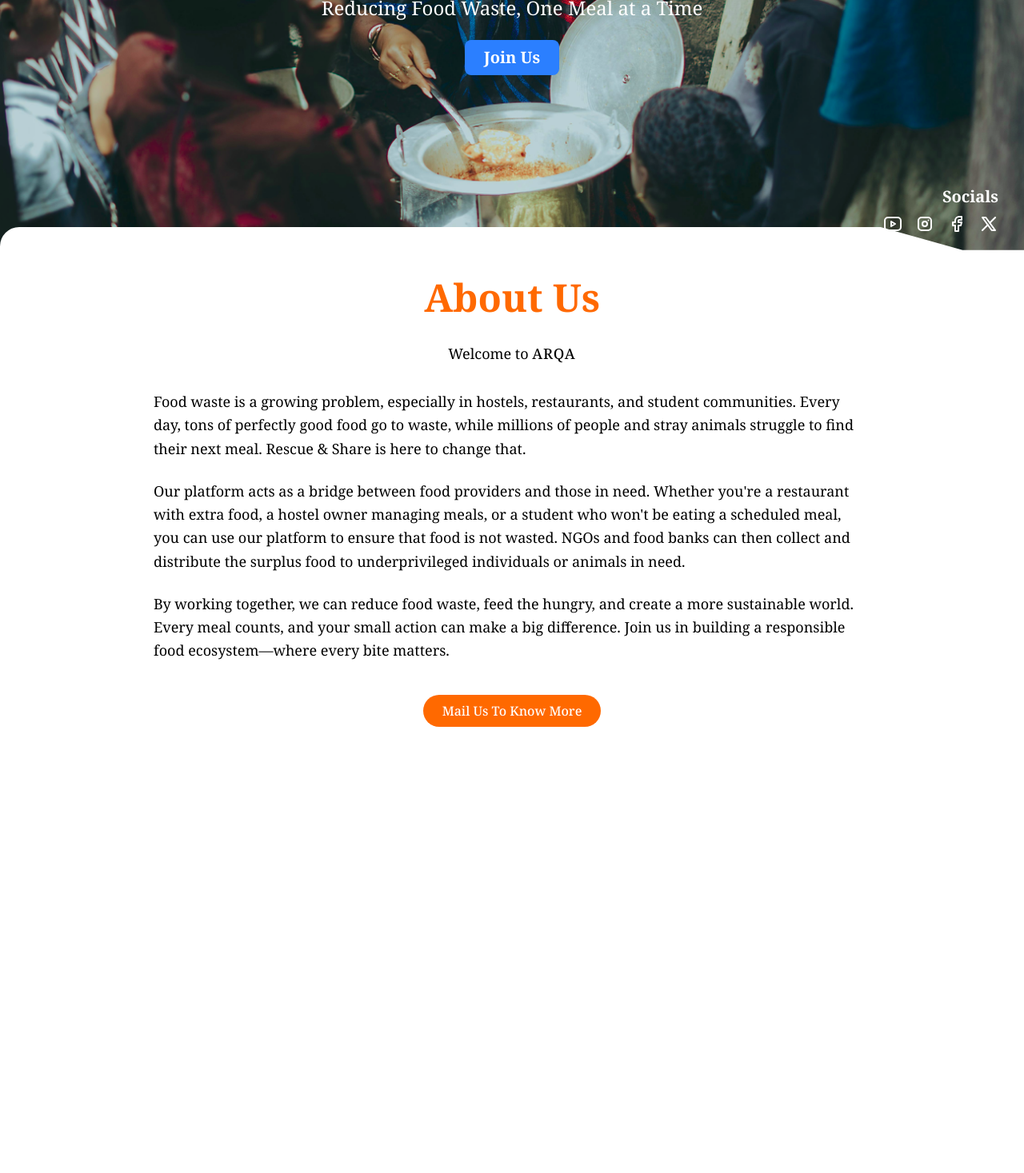
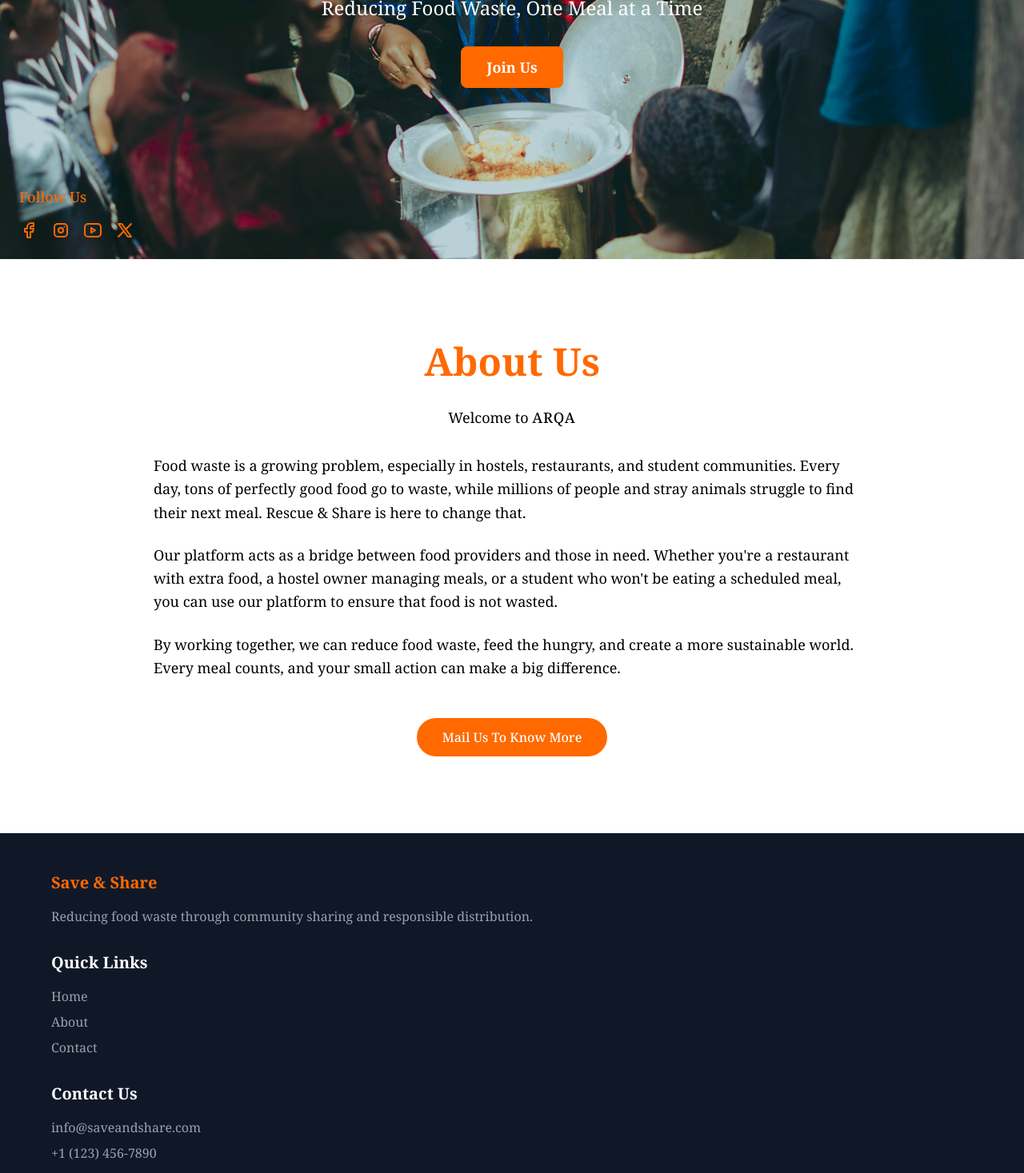
Before and after one commit to SHREYA-2k5/arqa, a React (Vite) app in the folder client/: page / in a window 1280 px wide. Shown: the part 476-1943 px from the top of the page at 80% size. Before the commit the page ends 1481 px from the top, so only its background shows below. Built offline with nearby package versions, Linux system fonts and the light colour scheme.

Commit message:
some major updates with low code

```diff
--- a/client/src/pages/HomePage.jsx
+++ b/client/src/pages/HomePage.jsx
@@ -1,35 +1,36 @@
 import '../App.css';
-import {  IconBrandX, IconBrandYoutube, IconBrandFacebook, IconBrandInstagram } from '@tabler/icons-react';
+import { IconBrandX, IconBrandYoutube, IconBrandFacebook, IconBrandInstagram } from '@tabler/icons-react';
 
 function HomePage() {
   return (
-    <>
-      <div className="background fixed top-0 h-screen w-full bg-cover bg-center"></div>
-        <div className="relative flex h-[45rem] flex-col items-center justify-center px-4">
-          <h1 className="text-[7rem] text-white mb-2">Save & Share</h1>
-          <p className="text-2xl md:text-2xl text-white mb-6">Reducing Food Waste, One Meal at a Time</p>
-          <button className="bg-blue-500 hover:bg-blue-700 text-white font-bold py-2 px-6 rounded-lg text-lg md:text-xl">
+    <div className="relative">
+      {/* Hero Section */}
+      <div className="background fixed top-0 h-screen w-full bg-cover bg-center -z-10"></div>
+      <div className="relative flex h-screen flex-col items-center justify-center px-4 text-center">
+        <h1 className="text-6xl md:text-7xl lg:text-8xl text-white mb-4 font-bold">Save & Share</h1>
+        <p className="text-xl md:text-2xl text-white mb-8 max-w-2xl">Reducing Food Waste, One Meal at a Time</p>
+        <button className="bg-orange-500 hover:bg-black text-white font-bold py-3 px-8 rounded-lg text-lg transition duration-300">
           Join Us
         </button>
       </div>
 
-      {/* Socials Section */}
-      <div className="absolute bottom-4 right-4 text-white flex flex-col items-end space-y-2 p-2 md:p-4">
-        <p className="text-lg md:text-xl font-bold">Socials</p>
+      {/* Socials Section - Left Aligned */}
+      <div className="fixed bottom-6 left-6 z-20">
+        <div className="flex flex-col space-y-4">
+          <p className="text-orange-500 text-lg font-medium">Follow Us</p>
           <div className="flex space-x-4">
-          <IconBrandYoutube className="text-2xl md:text-3xl cursor-pointer hover:text-red-500" />
-          <IconBrandInstagram className="text-2xl md:text-3xl cursor-pointer hover:text-pink-500" />
-          <IconBrandFacebook className="text-2xl md:text-3xl cursor-pointer hover:text-blue-500" />
-          <IconBrandX className="text-2xl md:text-3xl cursor-pointer hover:text-gray-400" />
+            <IconBrandFacebook className="text-2xl text-orange-500 hover:text-black cursor-pointer transition" />
+            <IconBrandInstagram className="text-2xl text-orange-500 hover:text-black cursor-pointer transition" />
+            <IconBrandYoutube className="text-2xl text-orange-500 hover:text-black cursor-pointer transition" />
+            <IconBrandX className="text-2xl text-orange-500 hover:text-black cursor-pointer transition" />
+          </div>
         </div>
       </div>
 
-
-
-      {/*About us section*/}
+      {/* About Us Section with Original Clip-Path */}
       <div className="bg-white rounded-t-3xl mt-[-2rem] relative z-10 px-6 md:px-16 lg:px-24 pt-16 pb-24"
         style={{
-       clipPath: "polygon(86% 0, 94% 4%, 100% 4%, 100% 100%, 11% 100%, 0 91%, 0 0)"
+          clipPath: "polygon(69% 0, 84% 10%, 100% 10%, 100% 100%, 10% 100%, 0 100%, 0 0)"
         }}>
         <div className="max-w-4xl mx-auto">
           <h2 className="text-4xl md:text-5xl font-bold text-orange-500 text-center mb-8">About Us</h2>
@@ -47,27 +48,58 @@ function HomePage() {
             <p className="leading-relaxed">
               Our platform acts as a bridge between food providers and those in need. Whether you're a
               restaurant with extra food, a hostel owner managing meals, or a student who won't be
-        eating a scheduled meal, you can use our platform to ensure that food is not wasted. NGOs
-        and food banks can then collect and distribute the surplus food to underprivileged
-        individuals or animals in need.
+              eating a scheduled meal, you can use our platform to ensure that food is not wasted.
             </p>
 
             <p className="leading-relaxed">
               By working together, we can reduce food waste, feed the hungry, and create a more
               sustainable world. Every meal counts, and your small action can make a big difference.
-        Join us in building a responsible food ecosystem—where every bite matters.
             </p>
           </div>
 
-    <div className="flex justify-center mt-10">
-      <button className="bg-orange-500 hover:bg-orange-600 text-white font-medium py-2 px-6 rounded-full">
+          <div className="flex justify-center mt-12">
+            <button className="bg-orange-500 hover:bg-black text-white font-medium py-3 px-8 rounded-full transition duration-300">
               Mail Us To Know More
             </button>
           </div>
         </div>
       </div>
 
-    </>
+      {/* Footer */}
+      <footer className="bg-gray-900 text-white py-12 px-6">
+        <div className="max-w-6xl mx-auto grid grid-cols-1 md:grid-cols-3 gap-8">
+          <div>
+            <h3 className="text-xl font-bold text-orange-500 mb-4">Save & Share</h3>
+            <p className="text-gray-400">Reducing food waste through community sharing and responsible distribution.</p>
+          </div>
+
+          <div>
+            <h3 className="text-xl font-bold mb-4">Quick Links</h3>
+            <ul className="space-y-2">
+              <li><a href="#" className="text-gray-400 hover:text-white transition">Home</a></li>
+              <li><a href="#" className="text-gray-400 hover:text-white transition">About</a></li>
+              <li><a href="#" className="text-gray-400 hover:text-white transition">Contact</a></li>
+            </ul>
+          </div>
+
+          <div>
+            <h3 className="text-xl font-bold mb-4">Contact Us</h3>
+            <p className="text-gray-400 mb-2">info@saveandshare.com</p>
+            <p className="text-gray-400 mb-4">+1 (123) 456-7890</p>
+            <div className="flex space-x-4">
+              <IconBrandFacebook className="text-xl text-orange-500 hover:text-black cursor-pointer transition" />
+              <IconBrandInstagram className="text-xl text-orange-500 hover:text-black cursor-pointer transition" />
+              <IconBrandYoutube className="text-xl text-orange-500 hover:text-black cursor-pointer transition" />
+              <IconBrandX className="text-xl text-orange-500 hover:text-black cursor-pointer transition" />
+            </div>
+          </div>
+        </div>
+
+        <div className="border-t border-gray-800 mt-8 pt-8 text-center text-gray-500">
+          <p>&copy; {new Date().getFullYear()} Save & Share. All rights reserved.</p>
+        </div>
+      </footer>
+    </div>
   );
 }
 
--- a/client/src/pages/ProfilePage.jsx
+++ b/client/src/pages/ProfilePage.jsx
@@ -3,8 +3,8 @@ import { IconMail, IconCurrencyDollar, IconClipboardList, IconPlus, IconCash } f
 const ProfilePage = () => {
   // Sample user data - replace with your actual data
   const user = {
-    name: "Hillary Tea",
-    email: "imfunny@example.com",
+    name: "God or What",
+    email: "iamthegod@example.com",
     prebookedMeals: 8,
     currency: 125.50,
     avatar: "https://avatar.iran.liara.run/public/98"
@@ -19,7 +19,7 @@ const ProfilePage = () => {
     <div className="min-h-screen bg-[#EBDFD7] flex items-center justify-center p-4">
       <div className="bg-[#F8F2EF] rounded-xl shadow-md overflow-hidden w-2xl">
         {/* Profile Header */}
-        <div className="bg-[#060606] p-6 text-center">
+        <div className="bg-[#e65f2b] p-6 text-center">
           <div className="mx-auto w-24 h-24 rounded-full border-4 border-white overflow-hidden">
             <img
               src={user.avatar}
@@ -66,7 +66,7 @@ const ProfilePage = () => {
           {/* Prebook Button */}
           <button
             onClick={handlePrebookMeals}
-            className="w-full bg-[#e65f2b] hover:bg-indigo-700 text-white py-3 px-4 rounded-lg font-medium flex items-center justify-center space-x-2 transition-colors"
+            className="w-full bg-[#000] hover:bg-indigo-700 text-white py-3 px-4 rounded-lg font-medium flex items-center justify-center space-x-2 transition-colors"
           >
             <IconPlus size={20} />
             <span>Prebook Next Meal</span>
```
Lines whose indentation alone changed are shown as unchanged.
